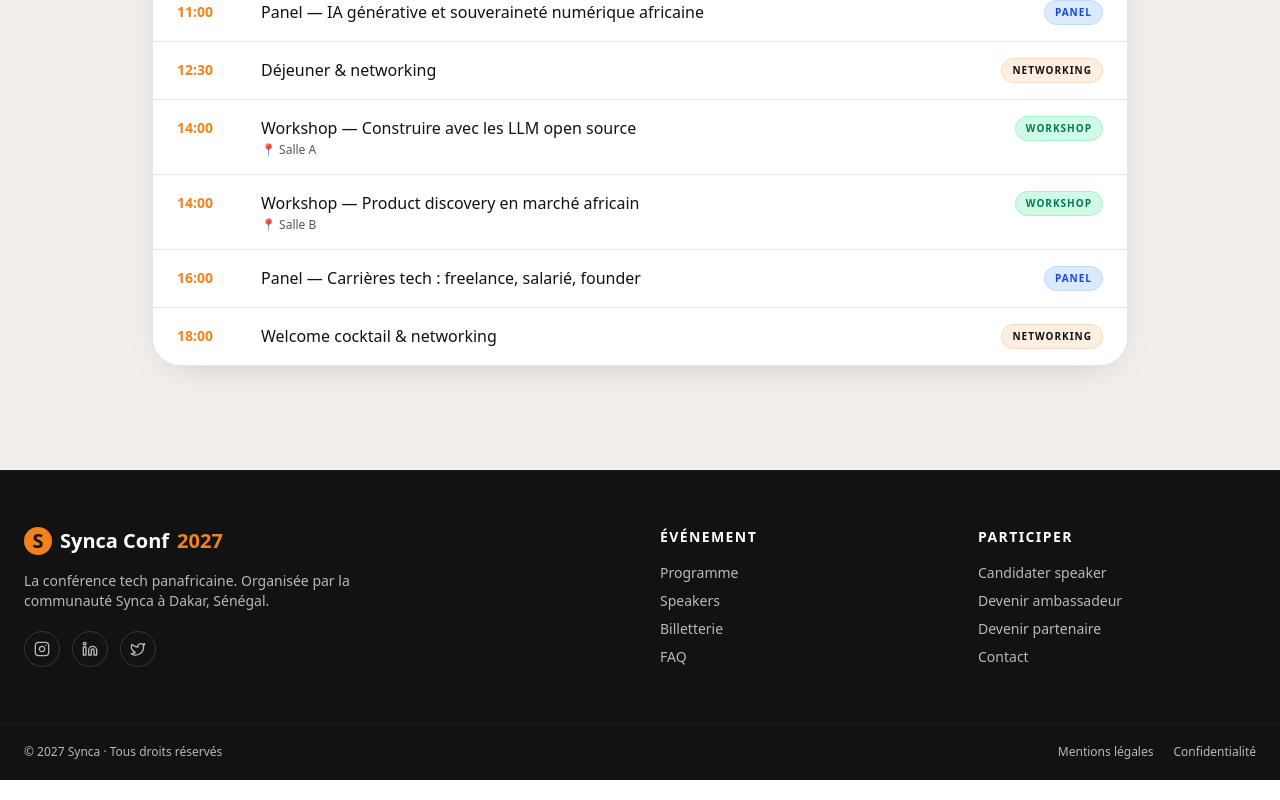
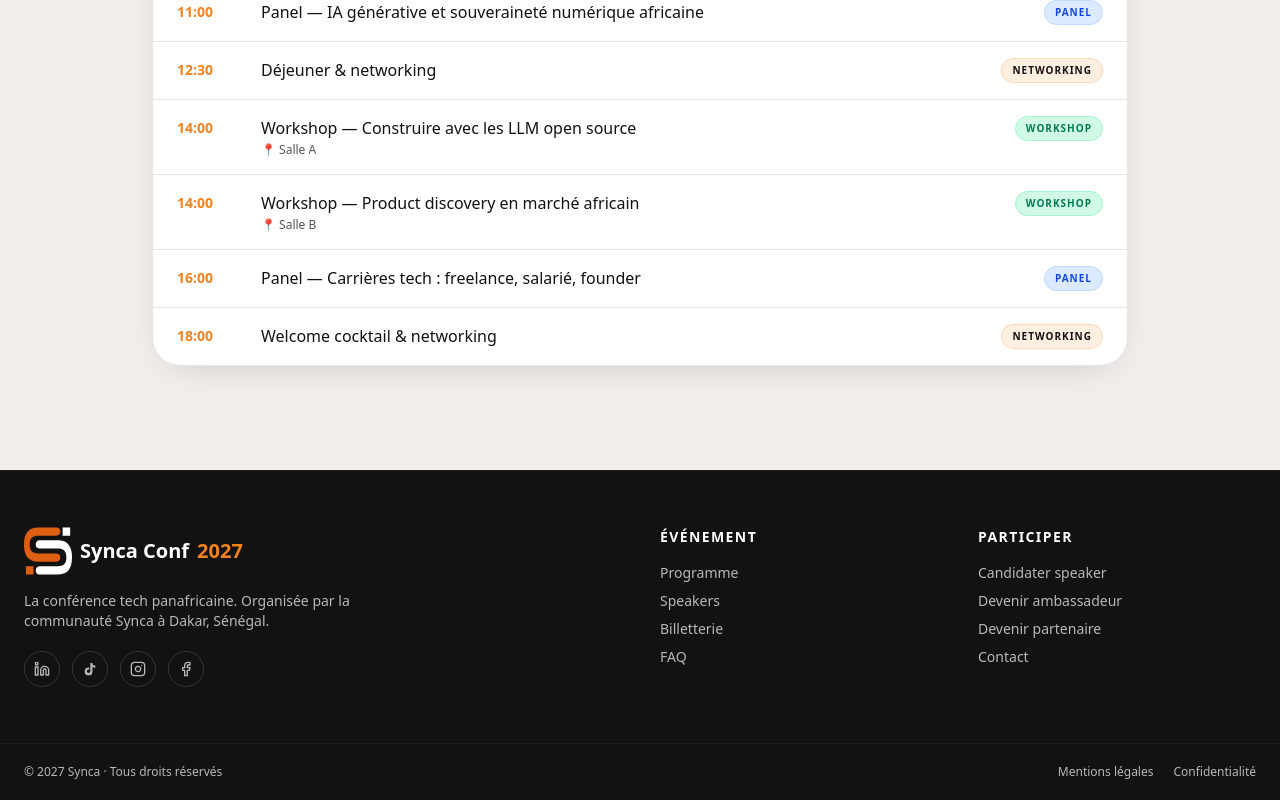
Before and after one commit to adjanayo/synca_conf_front, a React (Vite) app in the folder brief-and-style-guide-main/: page /programme in a window 1280 px wide. Shown: the part 801-1601 px from the top of the page. Built offline with nearby package versions, Linux system fonts and the light colour scheme.

Commit message:
injection des donnees index

```diff
--- a/brief-and-style-guide-main/src/components/site/Footer.tsx
+++ b/brief-and-style-guide-main/src/components/site/Footer.tsx
@@ -1,5 +1,6 @@
 import { Link } from "react-router-dom";
 import { Instagram, Linkedin, Twitter } from "lucide-react";
+import { LINKS } from "@/data/parameter";
 
 export function Footer() {
   return (
@@ -7,20 +8,20 @@ export function Footer() {
       <div className="mx-auto max-w-7xl px-6 py-14 grid md:grid-cols-4 gap-10">
         <div className="md:col-span-2">
           <Link to="/" className="flex items-center gap-2 font-display font-bold text-white text-xl">
-            <span className="inline-flex h-7 w-7 items-center justify-center rounded-md bg-primary text-ink">S</span>
+            <img src="/parameter/Logoicone orange blanc_CMJN.svg" alt="Logo CMJN" className="h-12 w-12"/>
             Synca Conf <span className="text-primary">2027</span>
           </Link>
           <p className="mt-4 max-w-sm text-sm">
             La conférence tech panafricaine. Organisée par la communauté Synca à Dakar, Sénégal.
           </p>
           <div className="mt-5 flex gap-3">
-            {[Instagram, Linkedin, Twitter].map((I, i) => (
+            {LINKS.map((link, i) => (
               <a
                 key={i}
-                href="#"
+                href={link.to}
                 className="inline-flex h-9 w-9 items-center justify-center rounded-full border border-white/15 hover:bg-primary hover:text-ink hover:border-primary transition"
               >
-                <I className="w-4 h-4" />
+                <link.icon className="w-4 h-4" aria-hidden="true" />
               </a>
             ))}
           </div>
--- a/brief-and-style-guide-main/src/components/site/Nav.tsx
+++ b/brief-and-style-guide-main/src/components/site/Nav.tsx
@@ -17,7 +17,7 @@ export function Nav() {
     <header className="fixed top-0 inset-x-0 z-50 backdrop-blur-md bg-[oklch(0.18_0_0_/_0.75)] border-b border-white/5">
       <div className="mx-auto max-w-7xl px-6 h-16 flex items-center justify-between text-white">
         <Link to="/" className="flex items-center gap-2 font-display font-bold tracking-tight">
-          <span className="inline-flex h-7 w-7 items-center justify-center rounded-md bg-primary text-ink">S</span>
+          <img src="/parameter/Logoicone orange blanc_CMJN.svg" alt="Logo CMJN" className="h-12 w-12"/>
           <span>Synca Conf <span className="text-primary">'27</span></span>
         </Link>
 
--- /dev/null
+++ b/brief-and-style-guide-main/src/data/parameter.ts
@@ -0,0 +1,46 @@
+import { createElement, type SVGProps } from "react";
+import { Facebook, Instagram, Linkedin } from "lucide-react";
+
+const TikTokIcon = (props: SVGProps<SVGSVGElement>) =>
+  createElement(
+    "svg",
+    {
+      xmlns: "http://www.w3.org/2000/svg",
+      viewBox: "0 0 24 24",
+      fill: "currentColor",
+      ...props,
+    },
+    createElement("path", {
+      d: "M16.6 5.82a4.27 4.27 0 0 1-1.06-2.82h-3.09v12.4a2.59 2.59 0 1 1-2.59-2.5 2.54 2.54 0 0 1 1 .2v-3.23a5.72 5.72 0 0 0-.98-.09 5.83 5.83 0 1 0 5.83 5.83V8.69a7.35 7.35 0 0 0 4.29 1.31V6.9a4.29 4.29 0 0 1-3.39-1.08Z",
+    })
+  );
+
+const LINKS = [
+  {
+    to: "https://www.linkedin.com/showcase/synca-conf/",
+    label: "LinkedIn",
+    icon: Linkedin,
+  },
+  {
+    to: "https://www.tiktok.com/@synca.conf.dakar?_r=1&_t=ZS-98MnqDx90aK",
+    label: "TikTok",
+    icon: TikTokIcon,
+  },
+  {
+    to: "https://www.instagram.com/synca_conf?igsh=MXhka21qcmZpc2E2cA==",
+    label: "Instagram",
+    icon: Instagram,
+  },
+  {
+    to: "https://www.facebook.com/Syncaconf",
+    label: "Facebook",
+    icon: Facebook,
+  },
+];
+
+const PARAMETER = {
+  logo: "/parameter/Logoicone orange blanc_CMJN.svg",
+  title: "Synca Cyber",
+};
+
+export { LINKS, PARAMETER };
--- a/brief-and-style-guide-main/src/pages/index/FinalCTA.tsx
+++ b/brief-and-style-guide-main/src/pages/index/FinalCTA.tsx
@@ -13,7 +13,7 @@ function FinalCTA() {
         <p className="mt-6 text-lg text-white/70 max-w-xl mx-auto">
           Trois jours pour rencontrer, apprendre, recruter, pitcher, et célébrer la tech africaine.
         </p>
-        <div className="mt-10 flex flex-wrap justify-center gap-3">
+        {/* <div className="mt-10 flex flex-wrap justify-center gap-3">
           <Link to="/inscription" className="inline-flex items-center gap-2 rounded-full bg-primary text-ink font-semibold px-7 py-4 hover:brightness-110 transition shadow-glow">
             Je prends mon ticket <ArrowRight className="w-4 h-4" />
           </Link>
@@ -23,7 +23,7 @@ function FinalCTA() {
           <Link to="/candidature-speaker" className="inline-flex items-center gap-2 rounded-full border border-white/20 px-7 py-4 font-medium hover:bg-white/5 transition">
             <Mic className="w-4 h-4" /> Candidater speaker
           </Link>
-        </div>
+        </div> */}
       </div>
     </section>
   );
--- a/brief-and-style-guide-main/src/pages/index/Hero.tsx
+++ b/brief-and-style-guide-main/src/pages/index/Hero.tsx
@@ -44,21 +44,20 @@ function Hero() {
           La conférence tech panafricaine · Édition 2027
         </div>
         <h1 className="mt-6 font-display font-bold text-[clamp(2.75rem,8vw,7rem)] leading-[0.95] tracking-tighter">
-          Synca Conf <span className="text-primary">2027</span><br />
-          <span className="text-white/90">Dakar · Africa builds.</span>
+          Synca Cyber <span className="text-primary">Challenge</span><br />
+          {/* <span className="text-white/90">Dakar · Africa builds.</span> */}
         </h1>
         <p className="mt-6 max-w-2xl text-lg text-white/70">
-          3 jours pour réunir +2 000 builders, designers, fondateurs et décideurs autour de l'IA,
-          du produit, de la cybersécurité et de l'impact à travers l'Afrique.
+          Des équipes étudiantes panafricaines conçoivent, en 48h, des solutions de cybersécurité accessibles aux TPE, PME et startups africaines — sous la bannière de leur université partenaire.
         </p>
-        <div className="mt-8 flex flex-wrap gap-3">
+        {/* <div className="mt-8 flex flex-wrap gap-3">
           <Link to="/inscription" className="inline-flex items-center gap-2 rounded-full bg-primary text-ink font-semibold px-6 py-3.5 hover:brightness-110 transition shadow-glow">
             Prendre mon ticket <ArrowRight className="w-4 h-4" />
           </Link>
           <Link to="/partenaires" className="inline-flex items-center gap-2 rounded-full border border-white/20 px-6 py-3.5 font-medium hover:bg-white/5 transition">
             Devenir partenaire
           </Link>
-        </div>
+        </div> */}
         <div className="mt-10 flex flex-wrap gap-6 text-sm text-white/70">
           <span className="inline-flex items-center gap-2"><Calendar className="w-4 h-4 text-primary" /> 18–20 Août 2027</span>
           <span className="inline-flex items-center gap-2"><MapPin className="w-4 h-4 text-primary" /> Dakar, Sénégal</span>
```
Also changed, not shown: brief-and-style-guide-main/public/parameter/Logoicone orange blanc_CMJN.svg (added), brief-and-style-guide-main/public/parameter/Logoicone principale_CMJN.svg (added).
